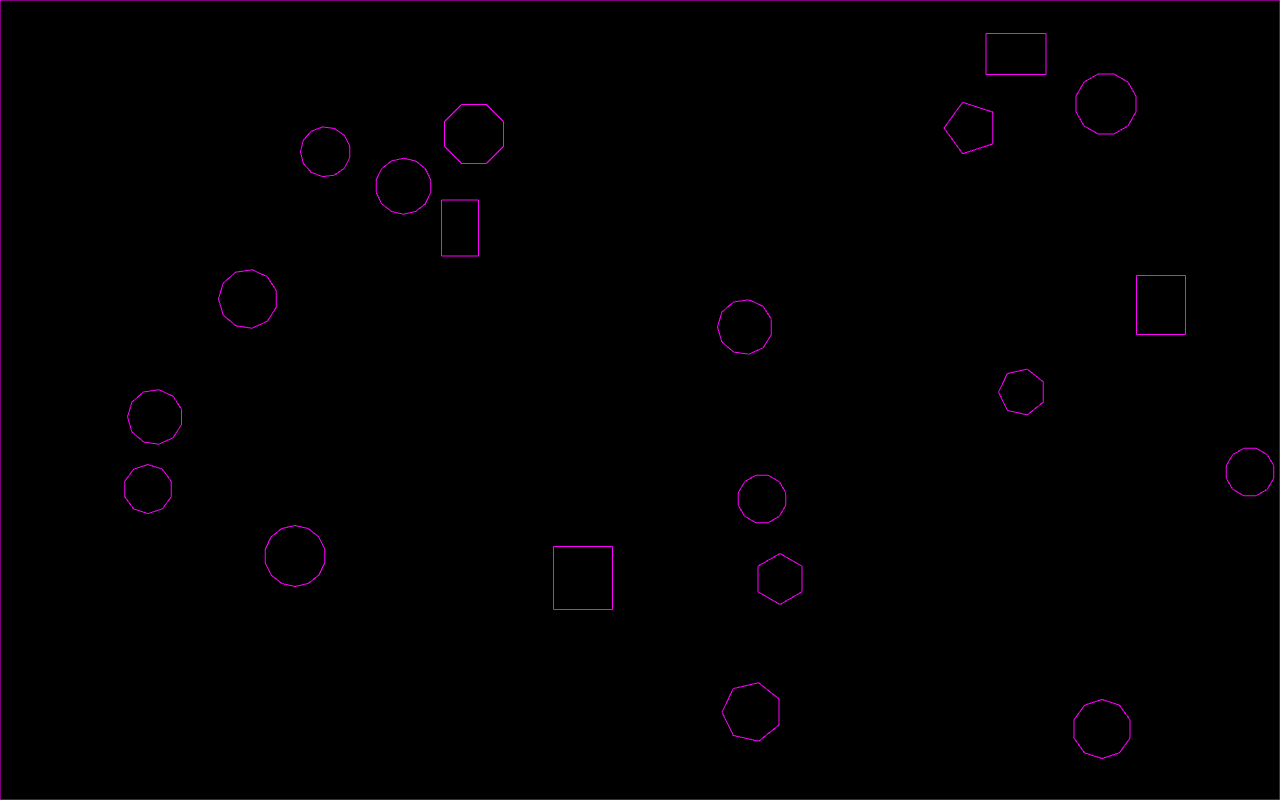
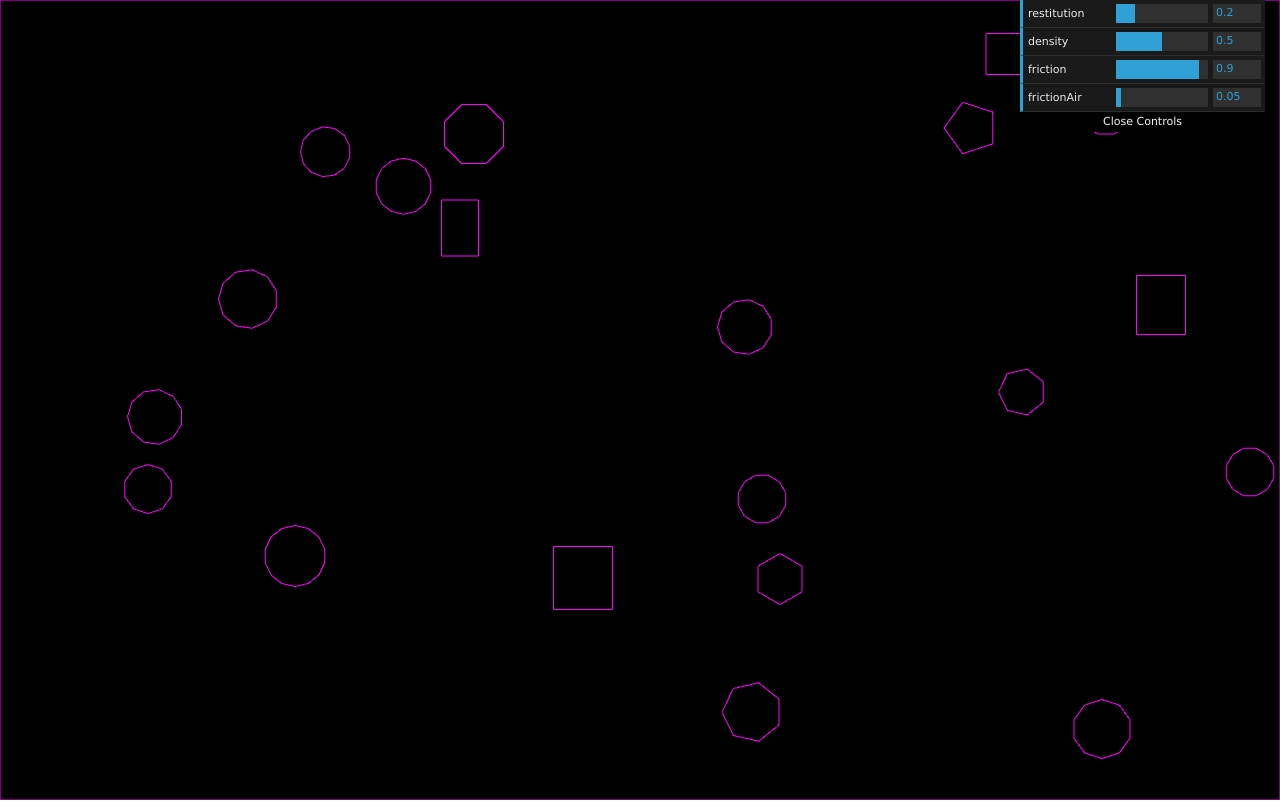
Before and after one commit to amnh-sciviz/pt-sandbox, a website: page physics/index.html in a window 1280 px wide. Drawn offline with Linux system fonts and the light colour scheme.

Commit message:
add controls to physics test

```diff
--- a/physics/js/app.js
+++ b/physics/js/app.js
@@ -2,17 +2,20 @@
 
 var PhysicsApp = (function() {
 
-  var opt, $canvas, w, h, game;
+  var opt, $canvas, w, h, game, gui;
+  var objects, objectProperties;
 
   function PhysicsApp(config) {
     var defaults = {
       el: '#canvas',
       objects: 20,
       inputsAllowed: 5,
-      restitution: 0.2, // a.k.a. bounciness; 0 = no bounce
-      density: 0.5, // default is 0.001
-      friction: 0.9, // default is 0.1
-      frictionAir: 0.05,// default is 0.01
+      objectProperties: {
+        restitution: 0.2, // a.k.a. bounciness; 0 = no bounce
+        density: 0.5, // default is 0.001
+        friction: 0.9, // default is 0.1
+        frictionAir: 0.05 // default is 0.01
+      }
     };
     opt = _.extend({}, defaults, config);
 
@@ -24,7 +27,11 @@ var PhysicsApp = (function() {
     w = $canvas.width();
     h = $canvas.height();
 
+    objects = [];
+    objectProperties = _.clone(opt.objectProperties);
+
     this.loadGame();
+    this.loadGUI();
   };
 
   PhysicsApp.prototype.loadGame = function(){
@@ -48,6 +55,19 @@ var PhysicsApp = (function() {
     });
   };
 
+  PhysicsApp.prototype.loadGUI = function(){
+    gui = new dat.GUI();
+    var controllers = [];
+    controllers.push(gui.add(objectProperties, 'restitution', 0, 1));
+    controllers.push(gui.add(objectProperties, 'density', 0.0001, 1));
+    controllers.push(gui.add(objectProperties, 'friction', 0, 1));
+    controllers.push(gui.add(objectProperties, 'frictionAir', 0, 1));
+
+    var _this = this;
+    var onUpdate = function(){ _this.onGUIChange(); };
+    _.each(controllers, function(c){ c.onFinishChange(onUpdate) });
+  };
+
   PhysicsApp.prototype.onGameCreate = function(scene){
     scene.matter.world.setBounds(0, 0, w, h);
 
@@ -63,9 +83,9 @@ var PhysicsApp = (function() {
 
       if (Math.random() < 0.7) {
           var sides = Phaser.Math.Between(3, 14);
-          scene.matter.add.polygon(x, y, sides, radius, { restitution: opt.restitution, density: opt.density, friction: opt.friction, frictionAir: opt.frictionAir });
+          objects.push(scene.matter.add.polygon(x, y, sides, radius, _.clone(opt.objectProperties)));
       } else {
-          scene.matter.add.rectangle(x, y, objW, objH, { restitution: opt.restitution, density: opt.density, friction: opt.friction, frictionAir: opt.frictionAir });
+          objects.push(scene.matter.add.rectangle(x, y, objW, objH, _.clone(opt.objectProperties)));
       }
     }
 
@@ -73,6 +93,14 @@ var PhysicsApp = (function() {
 
     // We need to add extra pointers, as we only get 1 by default
     scene.input.addPointer(opt.inputsAllowed-1);
+  };
+
+  PhysicsApp.prototype.onGUIChange = function(){
+    _.each(objects, function(object, i){
+      _.each(objectProperties, function(value, key){
+        if (object[key] != value) object[key] = value;
+      });
+    });
   };
 
   PhysicsApp.prototype.onGameUpdate = function(){
--- a/shared/css/base.css
+++ b/shared/css/base.css
@@ -31,4 +31,5 @@ a {
   height: 100%;
   background: #ddd;
   touch-action: none;
+  overflow: hidden;
 }
```
